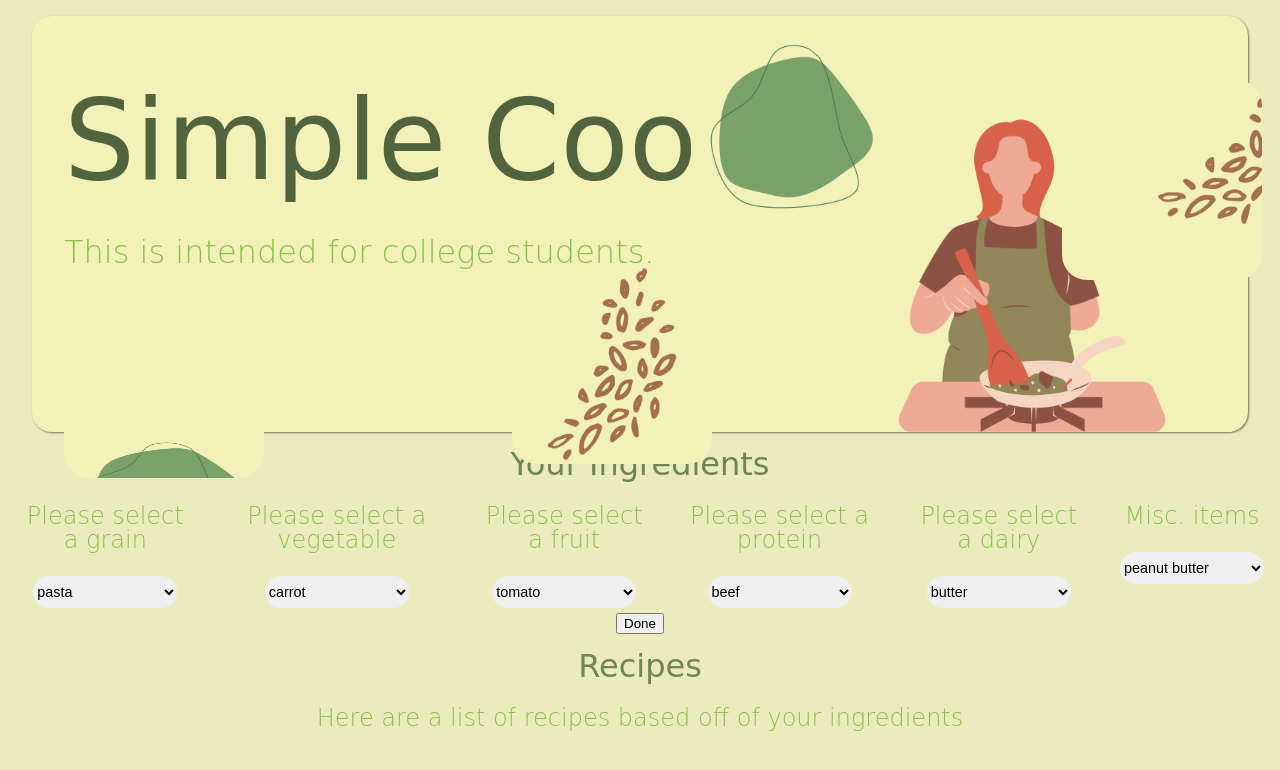
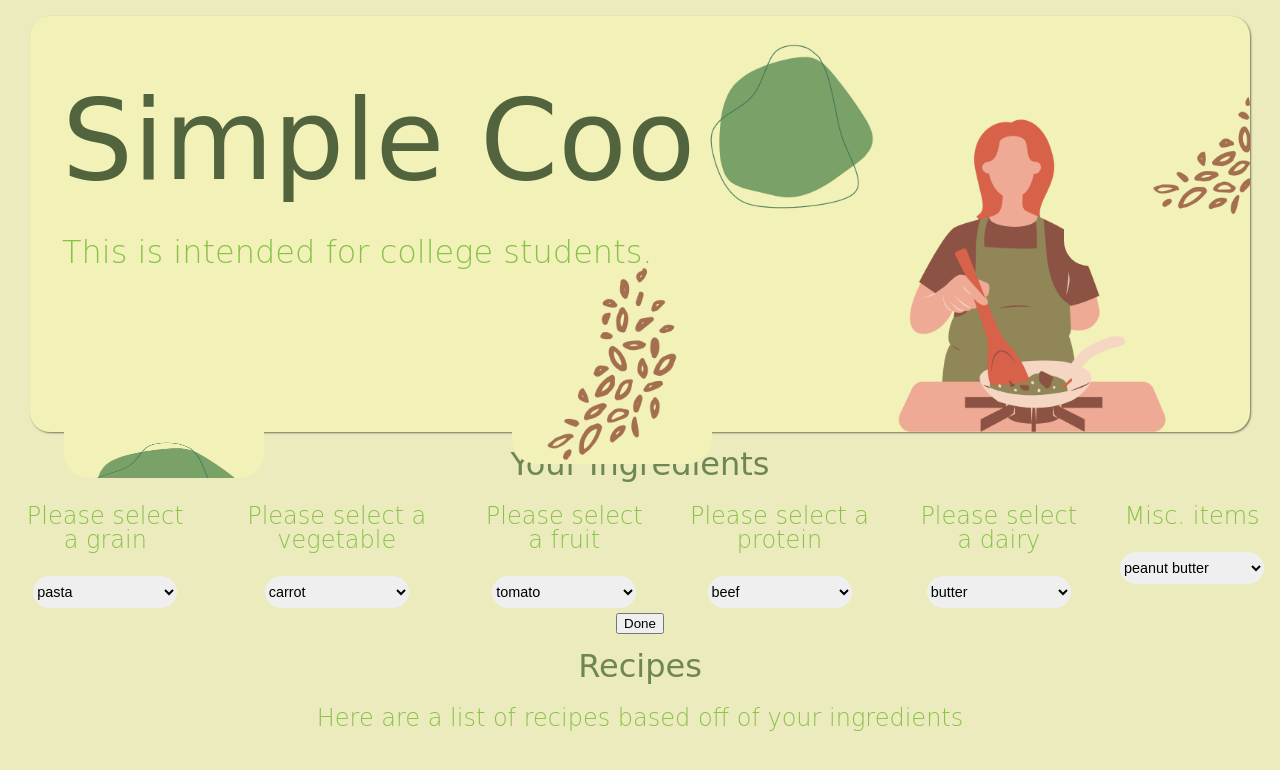
Before and after one commit to pichyj/simplecook, a plain HTML site: page index.html in a window 1280 px wide. Drawn offline with Linux system fonts and the light colour scheme.

Commit message:
Update cook.css

```diff
--- a/css/cook.css
+++ b/css/cook.css
@@ -69,20 +69,20 @@ p {
 .image5 {
   position: absolute;
   border-radius: 25px;
-  left: 83%;
+  right: 30px;
   top: 10%;
-  width: 200px;
-  height: 200px;
+  width: 14.5%;
 }
 
 .wrapper {
-  width: 90%;
   height: 400px;
   margin: 1em auto;
   background: #f2f1b7;
   padding: 0.5em 2em 0.5em 2em;
   border-radius: 20px;
   box-shadow: 1px 1px 2px rgba(0, 0, 0, 0.5);
+  margin-left:30px;
+  margin-right:30px;
 
 }
 .wrapper h1 {
```
